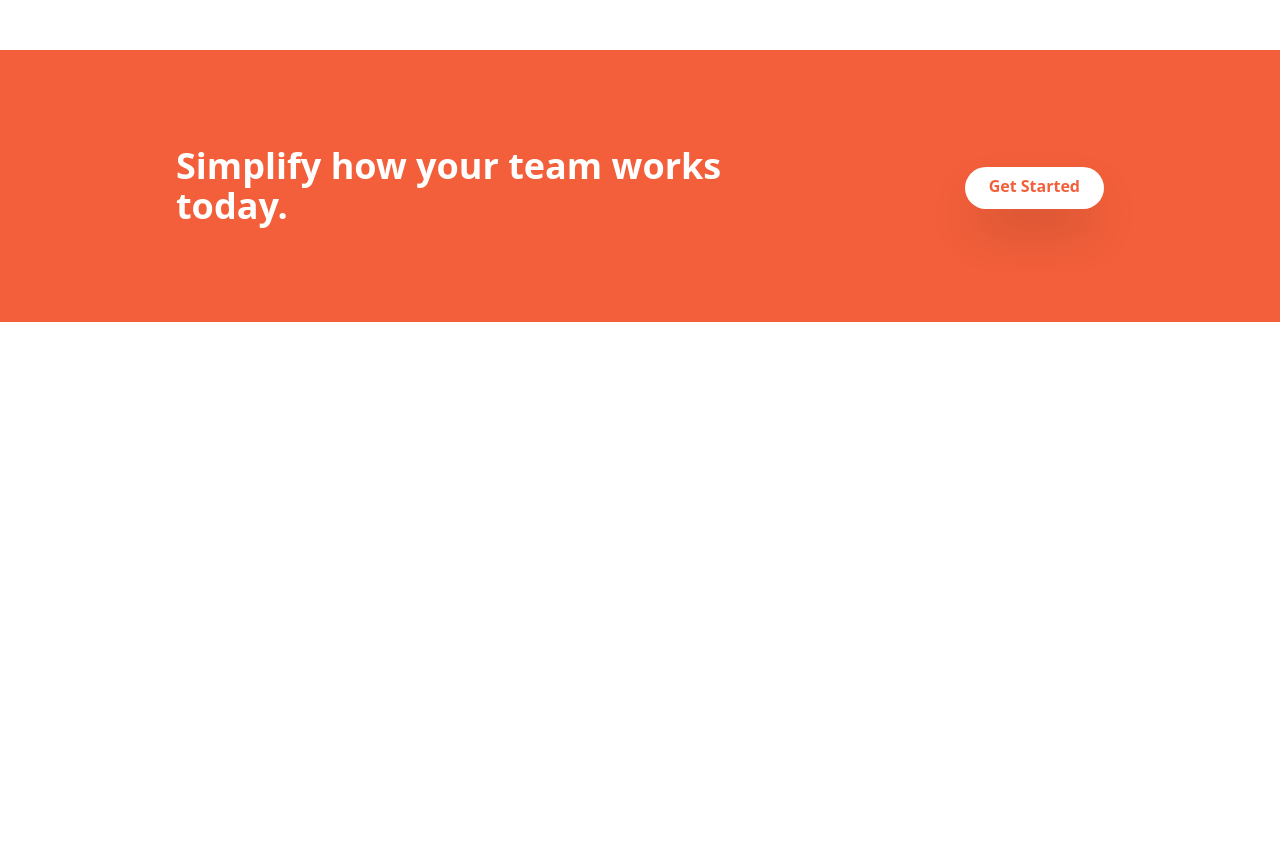
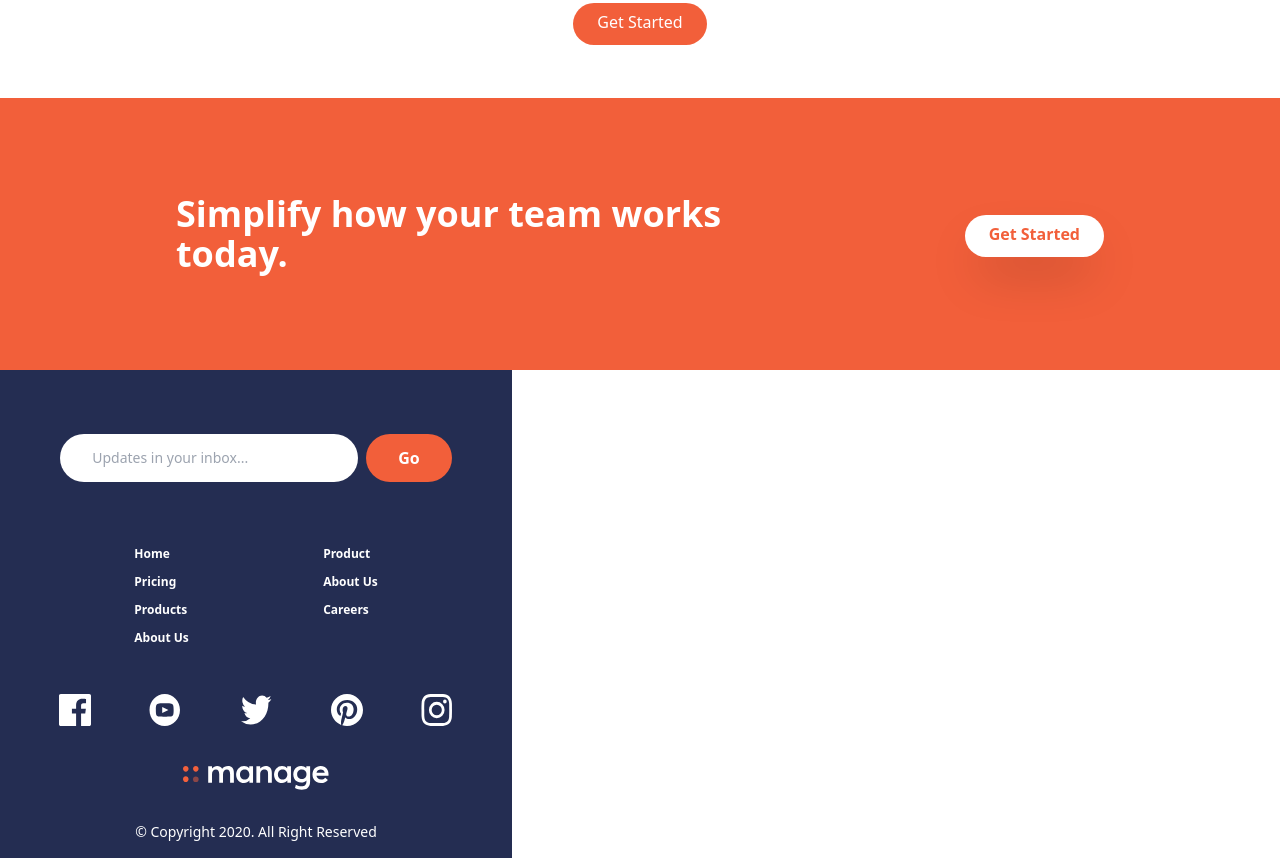
Before and after one commit to d-zucho/manage-landing-page, a website: page src/index.html in a window 1280 px wide. Shown: the part 1874-2732 px from the top of the page. Before the commit the page ends 2196 px from the top, so only its background shows below. Drawn offline with Linux system fonts and the light colour scheme.

Commit message:
finish footer draft 1

```diff
--- a/src/index.html
+++ b/src/index.html
@@ -98,7 +98,9 @@
             >
               What's different about Manage?
             </h2>
-            <p class="max-w-sm text-center text-darkGrayishBlue md:text-left">
+            <p
+              class="max-w-sm text-center font-semibold text-darkGrayishBlue md:text-left"
+            >
               Lorem ipsum dolor sit amet consectetur adipisicing elit.
               Voluptates excepturi ut doloremque non cumque corrupti
               reprehenderit totam quasi officiis perferendis?
@@ -131,7 +133,9 @@
                 <h3 class="hidden mb-4 text-lg font-bold md:block">
                   Track company-wide Progress
                 </h3>
-                <p class="text-darkGrayishBlue text-center md:text-left">
+                <p
+                  class="text-darkGrayishBlue text-center font-semibold md:text-left"
+                >
                   See how your day-to-day tasks fit into the wider vision. Go
                   from tracking progress at the milestone level all the way done
                   to the smallest of details. Never lose sight of the bigger
@@ -163,7 +167,9 @@
                 <h3 class="hidden mb-4 text-lg font-bold md:block">
                   Advanced built-in reports
                 </h3>
-                <p class="text-darkGrayishBlue text-center md:text-left">
+                <p
+                  class="text-darkGrayishBlue font-semibold text-center md:text-left"
+                >
                   Set internal delivery estimates and track progress toward
                   company goals. Our customisable dashboard helps you build out
                   the reports you need to keep key stakeholders informed.
@@ -194,7 +200,9 @@
                 <h3 class="hidden mb-4 text-lg font-bold md:block">
                   Everything you need in one place
                 </h3>
-                <p class="text-darkGrayishBlue text-center md:text-left">
+                <p
+                  class="text-darkGrayishBlue font-semibold text-center md:text-left"
+                >
                   Stop jumping from one service to another to communicate, store
                   files, track tasks and share documents. Manage offers on an
                   all-in-one team productivity solution.
@@ -296,5 +304,60 @@
         </div>
       </section>
     </main>
+
+    <footer class="bg-darkBlue max-w-lg">
+      <div
+        id="subscribe"
+        class="flex flex-row mx-auto py-16 max-w-lg space-x-2 justify-center"
+      >
+        <input
+          type="text"
+          placeholder="Updates in your inbox..."
+          class="rounded-full text-sm px-8 py-3 pr-16"
+        />
+        <a
+          href="#"
+          class="py-3 px-8 font-bold text-white bg-brightRed rounded-full baseline hover:bg-brightRedLight"
+          >Go</a
+        >
+      </div>
+
+      <div id="footer-nav">
+        <!-- links -->
+        <nav
+          class="flex flex-row mx-aut pb-12 text-white font-bold text-xs justify-evenly text-left"
+        >
+          <div id="left-nav-col" class="flex flex-col space-y-3">
+            <a href="#">Home</a>
+            <a href="#">Pricing</a>
+            <a href="#">Products</a>
+            <a href="#">About Us</a>
+          </div>
+          <!-- links column 2 -->
+          <div class="flex flex-col space-y-3">
+            <a href="#" class="hover:text-darkGrayishBlue">Product</a>
+            <a href="#" class="hover:text-darkGrayishBlue">About Us</a>
+            <a href="#" class="hover:text-darkGrayishBlue">Careers</a>
+          </div>
+        </nav>
+
+        <!-- Social Media Icons -->
+        <div id="icons" class="flex justify-evenly mx-auto pb-8">
+          <img width="32" src="../images/icon-facebook.svg" alt="facebook" />
+          <img width="32" src="../images/icon-youtube.svg" alt="youtube" />
+          <img width="32" src="../images/icon-twitter.svg" alt="twitter" />
+          <img width="32" src="../images/icon-pinterest.svg" alt="pinterest" />
+          <img width="32" src="../images/icon-instagram.svg" alt="instagram" />
+        </div>
+      </div>
+      <!-- Logo -->
+      <div class="pt-2 pb-8 flex justify-center">
+        <img src="../images/logo-white.svg" alt="logo" />
+      </div>
+
+      <div id="copy" class="text-white text-sm mx-auto text-center pb-4">
+        <p>&copy; Copyright 2020. All Right Reserved</p>
+      </div>
+    </footer>
   </body>
 </html>
```
Also changed, not shown: css/main.css, images/logo-white.svg (added).
